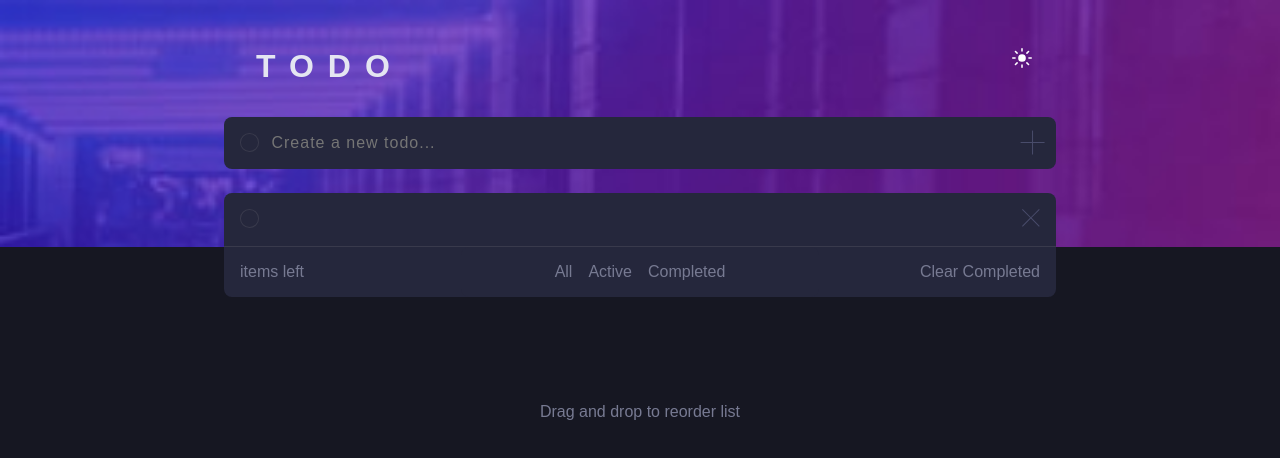
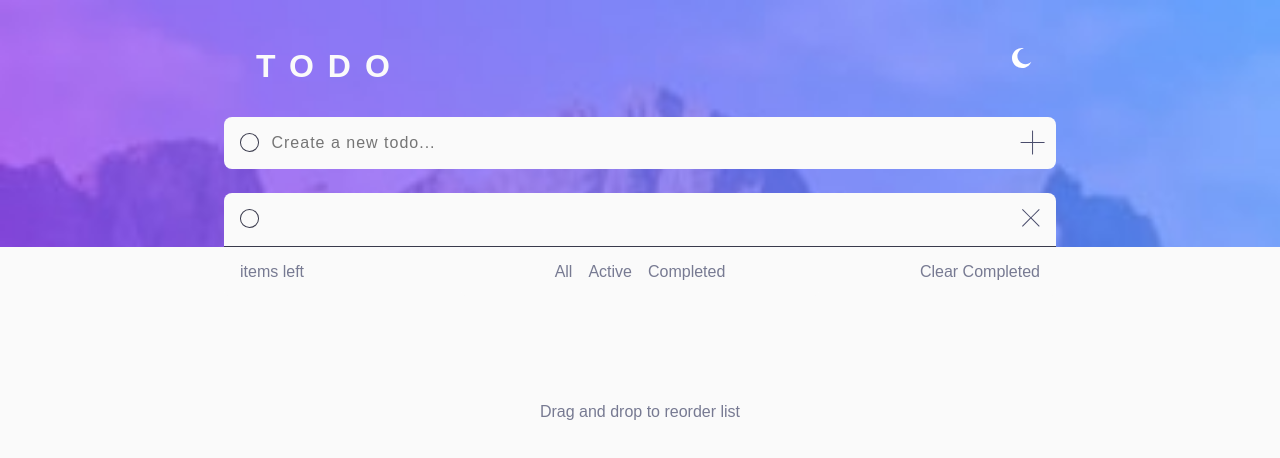
Before and after one commit to aboubakrbm/Todo-App, a plain HTML site: page index.html in a window 1280 px wide. Both pictures are taken after a click on the picture 1022 px from the left and 58 px from the top of the page. Drawn offline with Linux system fonts and the light colour scheme.

Commit message:
dark mode

```diff
--- a/index.html
+++ b/index.html
@@ -13,8 +13,8 @@
 <body>
   <section class="todo-head">
   <div class="head">
-    <h1>TODO</h1>
-    <img src="images/icon-sun.svg" alt="switch to light mode">
+    <h1 id="h1">TODO</h1>
+    <img src="images/icon-sun.svg" alt="switch to light mode" id="toggle">
     </div>
     <div class="todo-input">
       <div class="checkbox">
--- a/main.js
+++ b/main.js
@@ -21,3 +21,33 @@ add.addEventListener("click", function(){
   console.log("done")
 
 })
+
+
+let toggleMode = document.getElementById('toggle');
+toggleMode.addEventListener("click", _ =>{
+   if(toggleMode.getAttribute("src") == "images/icon-sun.svg"){
+    toggleMode.setAttribute("src", "images/icon-moon.svg");
+    document.getElementsByClassName("todo-head")[0].style.backgroundImage = 'url("images/bg-mobile-light.jpg")';
+    document.getElementsByClassName("todo-input")[0].style.backgroundColor = 'hsl(0, 0%, 98%)';
+    document.getElementsByClassName("text")[0].style.backgroundColor = 'hsl(0, 0%, 98%)';
+    document.getElementsByClassName("text")[1].style.backgroundColor = 'hsl(0, 0%, 98%)';
+    document.getElementsByClassName("task")[0].style.backgroundColor = 'hsl(0, 0%, 98%)';
+    let end_list = document.getElementsByClassName("end-list")[0];
+    end_list.style.backgroundColor = 'hsl(0, 0%, 98%)';
+    document.getElementsByClassName("footer")[0].style.backgroundColor = 'hsl(0, 0%, 98%)';
+    document.body.style.backgroundColor = "hsl(0, 0%, 98%)"
+    document.getElementById('h1').classList.toggle("h1-light");
+    end_list.classList.toggle("end-list-light")
+
+  }else{
+    toggleMode.setAttribute("src", "images/icon-sun.svg");
+    document.getElementsByClassName("todo-head")[0].style.backgroundImage = 'url("images/bg-mobile-dark.jpg")';
+    document.body.style.backgroundColor = "hsl(235, 21%, 11%)"
+    document.getElementsByClassName("todo-input")[0].style.backgroundColor = 'hsl(235, 21%, 11%)';
+    document.getElementsByClassName("text")[0].style.backgroundColor = 'hsl(235, 21%, 11%)';
+    document.getElementsByClassName("text")[1].style.backgroundColor = 'hsl(235, 21%, 11%)';
+    document.getElementsByClassName("task")[0].style.backgroundColor = 'hsl(235, 21%, 11%)';
+    document.getElementsByClassName("end-list")[0].style.backgroundColor = 'hsl(235, 21%, 11%)';
+    document.getElementsByClassName("footer")[0].style.backgroundColor = 'hsl(235, 21%, 11%)';
+  }
+})
--- a/style.css
+++ b/style.css
@@ -17,7 +17,7 @@ html {
   --Very-Dark-Grayish-Blue: hsl(235, 19%, 35%);
   /*****************
     Dark Theme
-    *********************/
+    ****************/
   --Very-Dark-Blue: hsl(235, 21%, 11%);
   --Very-Dark-Desaturated-Blue: hsl(235, 24%, 19%);
   --Light-Grayish-Blue: hsl(234, 39%, 85%);
@@ -163,3 +163,9 @@ p {
     padding: 0 !important;
   }
 }
+.h1-light{
+  color:var(--Very-Light-Gray);
+}
+.end-list-light{
+color: var(--Dark-Grayish-Blue);
+}
```
